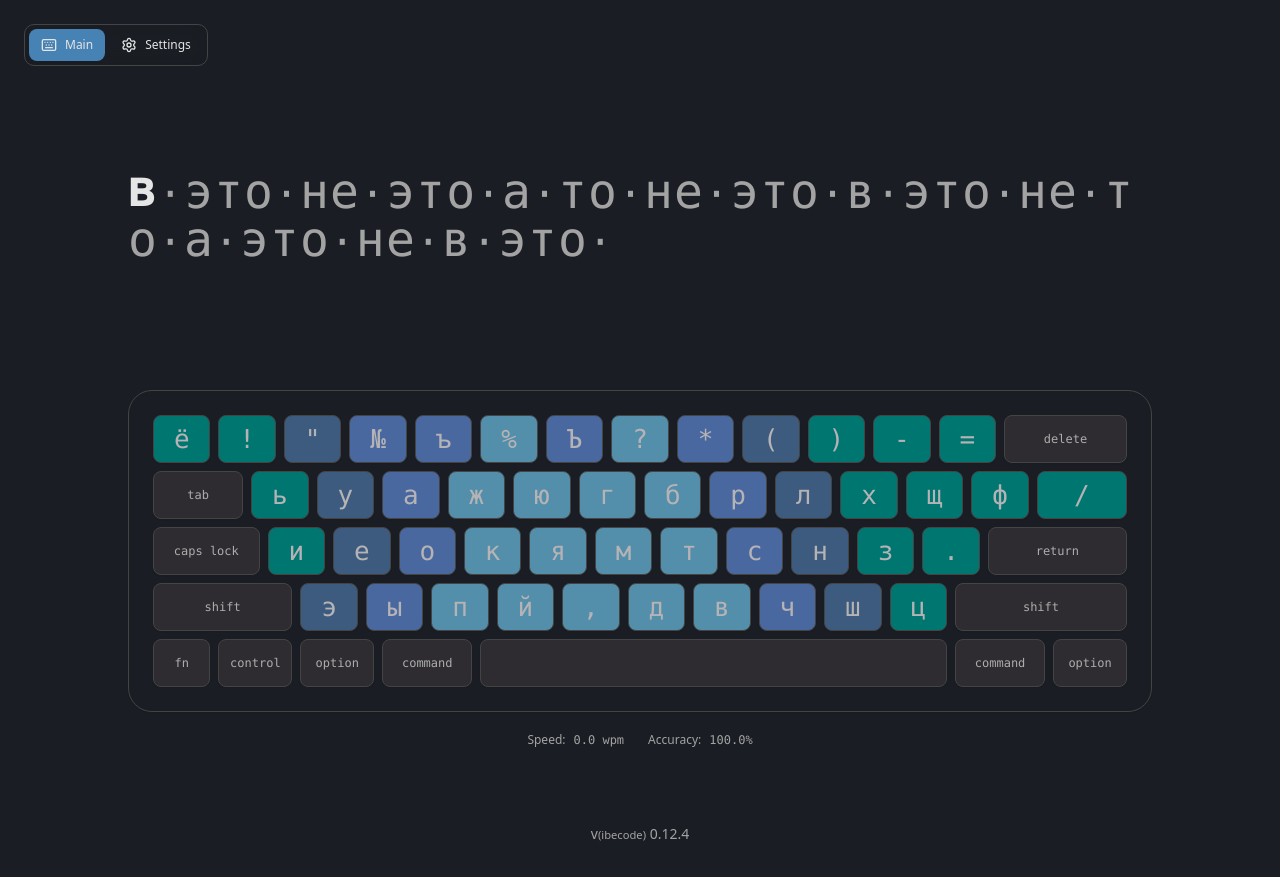
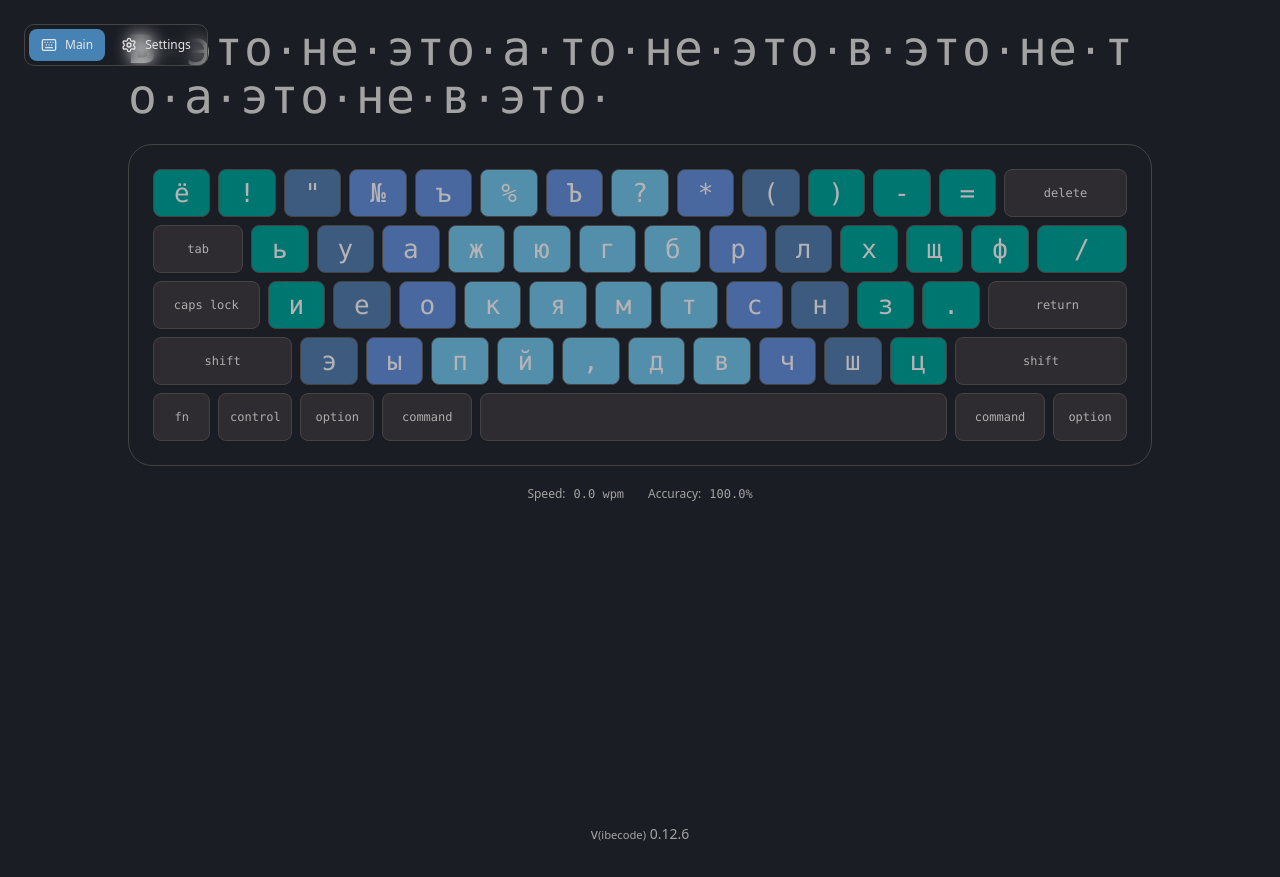
Before and after one commit to vlad-at-work/keys, a React (Vite) app: page / in a window 1280 px wide. Built offline with nearby package versions, Linux system fonts and the light colour scheme.

Commit message:
ui: prevent trainer page vertical overflow
- Use viewport-fitting flex layout for TrainerPage\n- Restore Chunk font sizing\n- Bump version to 0.12.6 (PATCH)

```diff
--- a/src/pages/TrainerPage.tsx
+++ b/src/pages/TrainerPage.tsx
@@ -100,11 +100,9 @@ export function TrainerPage() {
   }, [session.lastBlockResult]);
 
   return (
-    <div className="mx-auto w-full px-6 py-10">
-      <div className="grid min-h-[calc(100vh-5rem)] grid-rows-[auto_1fr_auto] gap-10">
-        <div />
-
-        <main className="flex items-center">
+    <div className="mx-auto w-full min-h-[100svh] px-6 py-6">
+      <div className="flex min-h-0 flex-col gap-6">
+        <main className="flex flex-1 items-center justify-center">
           <Chunk
             tokens={viewport.viewTokens}
             cursor={viewport.viewCursor}
--- a/src/version.ts
+++ b/src/version.ts
@@ -1 +1 @@
-export const VIBECODE_VERSION = "0.12.4";
+export const VIBECODE_VERSION = "0.12.6";
```
